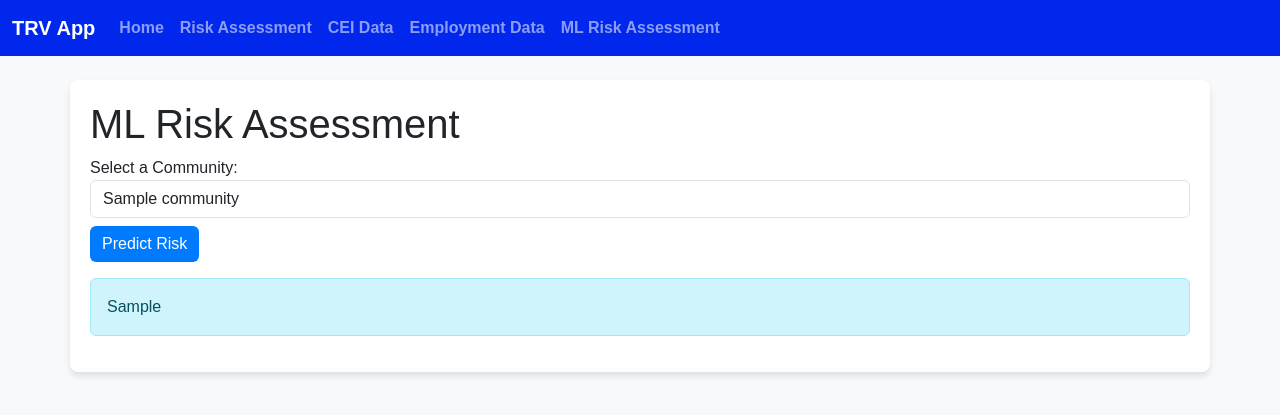
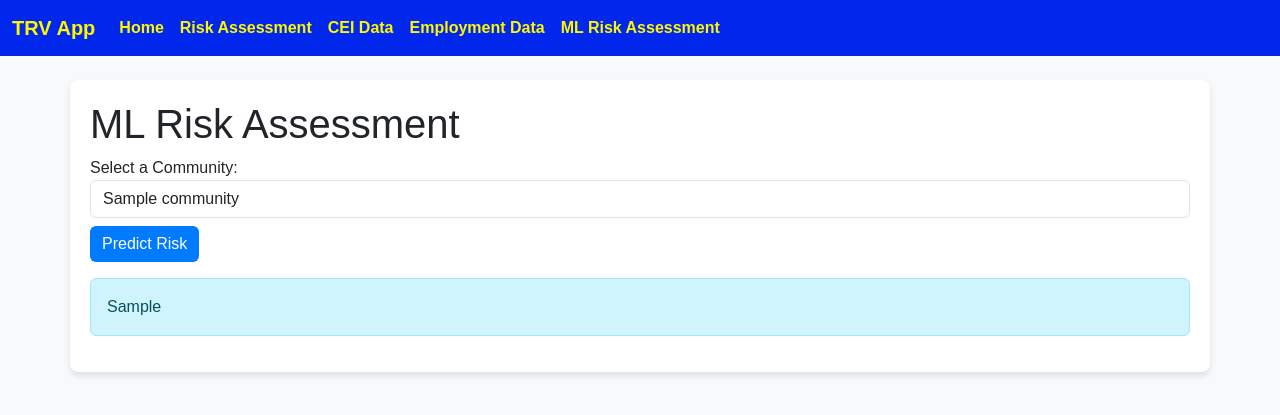
Before and after one commit to hcart15/TRV_WebApp_Deploy, a Flask app: template templates/ml.html in a window 1280 px wide. Shown: the top 415 px of the page. Run offline with Flask 3, Linux system fonts and the light colour scheme; the template is opened without the code that fills it: most values are stand-ins (such as "Sample title", 1, 10 or a date in 2020); parts of the project's set-up code (start-up, migrations or seed data) failed here and were passed over; some libraries are stand-ins or nearby versions.

Commit message:
Update style.css

```diff
--- a/static/style.css
+++ b/static/style.css
@@ -11,7 +11,7 @@ body {
     background-color: #0027EB !important; /* Blue navbar */
 }
 .navbar-brand, .nav-link {
-    color: fff700 !important;
+    color: #fff700 !important;
     font-weight: bold;
 }
 .nav-link:hover {
```
